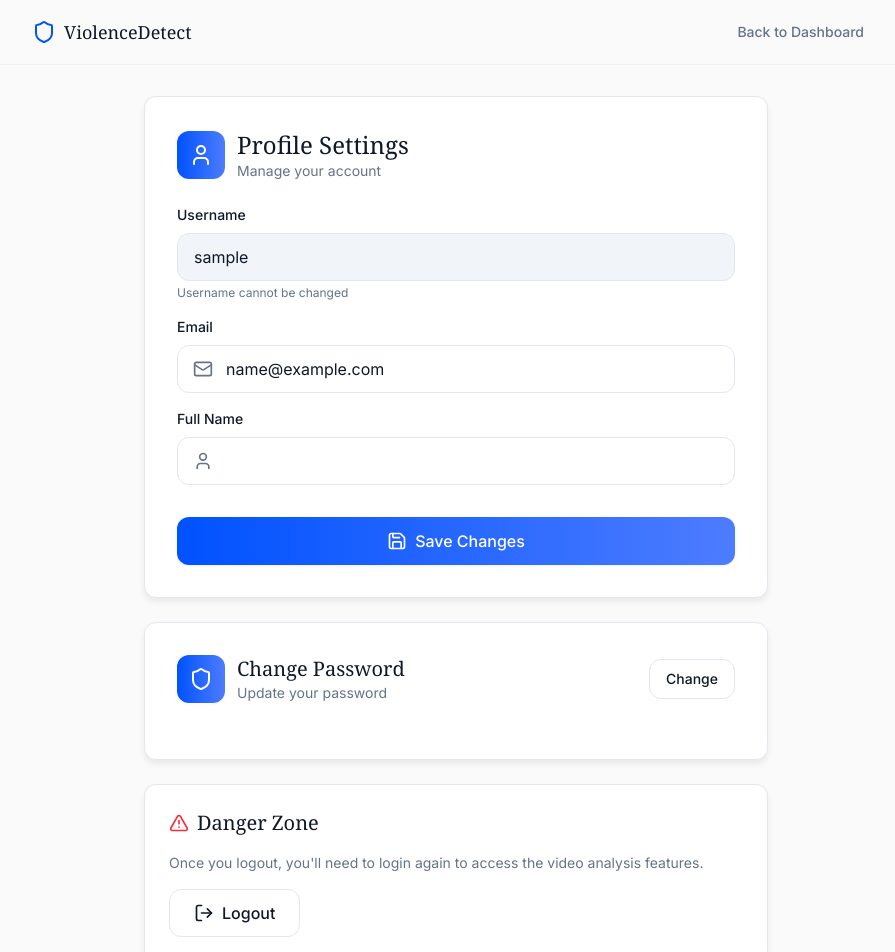
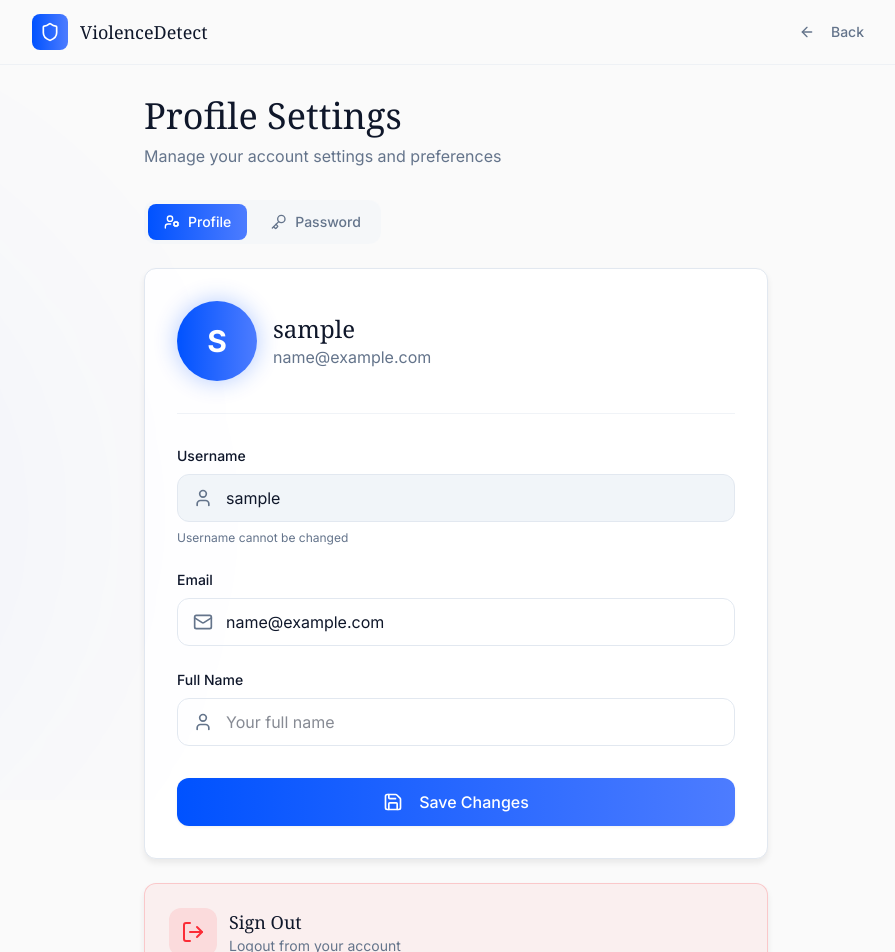
Before and after one commit to Theani7/Violence-Detection-System-using-CNN-LSTM-Models, a React (Vite) app in the folder frontend/: page /profile in a window 1280 px wide. Shown: the top 952 px of the page, without its empty margins (184-1079 px from the left). Built offline with nearby package versions, Linux system fonts and the light colour scheme; sample sign-in values are in the browser's storage; a web font is replaced by a local one.

Commit message:
Redesign profile page with modern style: tabbed interface, animated avatar, gradient backgrounds, improved styling

```diff
--- a/frontend/src/pages/ProfilePage.tsx
+++ b/frontend/src/pages/ProfilePage.tsx
@@ -1,9 +1,9 @@
 import { useState } from "react"
-import { motion } from "framer-motion"
+import { motion, AnimatePresence } from "framer-motion"
 import { Button } from "../components/Button"
 import { Card } from "../components/Card"
 import { useAuth } from "../lib/auth"
-import { Shield, User, Mail, Save, LogOut, AlertTriangle, Eye, EyeOff, CheckCircle } from "lucide-react"
+import { Shield, User, Mail, Save, LogOut, AlertTriangle, Eye, EyeOff, CheckCircle, Settings, Key, LogIn, ArrowLeft, UserCog } from "lucide-react"
 import { useNavigate } from "react-router-dom"
 import { API_URL } from "../lib/config"
 
@@ -16,6 +16,7 @@ export function ProfilePage() {
   const [showPasswordForm, setShowPasswordForm] = useState(false)
   const [message, setMessage] = useState("")
   const [error, setError] = useState("")
+  const [activeTab, setActiveTab] = useState<"profile" | "password">("profile")
 
   const [oldPassword, setOldPassword] = useState("")
   const [newPassword, setNewPassword] = useState("")
@@ -100,60 +101,145 @@ export function ProfilePage() {
   }
 
   return (
-    <div className="min-h-screen">
-      <nav className="fixed left-0 right-0 top-0 z-50 border-b border-border/50 bg-background/80 backdrop-blur-md">
+    <div className="min-h-screen bg-background">
+      {/* Background Effects */}
+      <div className="fixed inset-0 overflow-hidden pointer-events-none">
+        <div className="absolute inset-0 bg-[radial-gradient(ellipse_at_top,_var(--tw-gradient-stops))] from-accent/5 via-background to-background" />
+        <motion.div
+          animate={{ scale: [1, 1.2, 1], opacity: [0.2, 0.4, 0.2] }}
+          transition={{ duration: 8, repeat: Infinity, ease: "easeInOut" }}
+          className="absolute top-1/3 -left-1/4 w-[500px] h-[500px] rounded-full bg-accent/15 blur-[120px]"
+        />
+      </div>
+
+      {/* Navigation */}
+      <nav className="fixed left-0 right-0 top-0 z-50 border-b border-border/50 bg-background/90 backdrop-blur-xl">
         <div className="mx-auto flex h-16 max-w-4xl items-center justify-between px-6">
-          <div className="flex items-center gap-2">
-            <Shield className="h-6 w-6 text-accent" />
+          <div className="flex items-center gap-3">
+            <div className="flex h-9 w-9 items-center justify-center rounded-lg gradient-bg">
+              <Shield className="h-5 w-5 text-white" />
+            </div>
             <span className="font-display text-lg">ViolenceDetect</span>
           </div>
           <Button variant="ghost" size="sm" onClick={() => navigate("/dashboard")}>
-            Back to Dashboard
+            <ArrowLeft className="h-4 w-4 mr-2" />
+            Back
           </Button>
         </div>
       </nav>
 
       <main className="pt-24 pb-12">
         <div className="mx-auto max-w-2xl px-6">
+          {/* Page Header */}
           <motion.div
             initial={{ opacity: 0, y: 20 }}
             animate={{ opacity: 1, y: 0 }}
             transition={{ duration: 0.5 }}
+            className="mb-8"
+          >
+            <h1 className="font-display text-3xl sm:text-4xl">Profile Settings</h1>
+            <p className="mt-2 text-muted-foreground">Manage your account settings and preferences</p>
+          </motion.div>
+
+          {/* Tabs */}
+          <motion.div
+            initial={{ opacity: 0, y: 20 }}
+            animate={{ opacity: 1, y: 0 }}
+            transition={{ duration: 0.5, delay: 0.1 }}
+            className="flex gap-2 mb-6 p-1 bg-muted/50 rounded-xl w-fit"
+          >
+            <button
+              onClick={() => setActiveTab("profile")}
+              className={`flex items-center gap-2 px-4 py-2 rounded-lg text-sm font-medium transition-all ${
+                activeTab === "profile"
+                  ? "gradient-bg text-white"
+                  : "text-muted-foreground hover:text-foreground"
+              }`}
+            >
+              <UserCog className="h-4 w-4" />
+              Profile
+            </button>
+            <button
+              onClick={() => setActiveTab("password")}
+              className={`flex items-center gap-2 px-4 py-2 rounded-lg text-sm font-medium transition-all ${
+                activeTab === "password"
+                  ? "gradient-bg text-white"
+                  : "text-muted-foreground hover:text-foreground"
+              }`}
+            >
+              <Key className="h-4 w-4" />
+              Password
+            </button>
+          </motion.div>
+
+          <AnimatePresence mode="wait">
+            {activeTab === "profile" && (
+              <motion.div
+                key="profile"
+                initial={{ opacity: 0, y: 10 }}
+                animate={{ opacity: 1, y: 0 }}
+                exit={{ opacity: 0, y: -10 }}
+                transition={{ duration: 0.3 }}
               >
                 <Card className="p-8">
-              <div className="mb-6 flex items-center gap-3">
-                <div className="flex h-12 w-12 items-center justify-center rounded-xl gradient-bg">
-                  <User className="h-6 w-6 text-white" />
+                  {/* User Avatar Section */}
+                  <div className="flex items-center gap-4 mb-8 pb-8 border-b border-border/50">
+                    <div className="relative">
+                      <div className="absolute inset-0 bg-accent rounded-full blur-md opacity-30" />
+                      <div className="relative w-20 h-20 rounded-full gradient-bg flex items-center justify-center">
+                        <span className="text-3xl font-bold text-white">
+                          {user?.username?.[0]?.toUpperCase()}
+                        </span>
+                      </div>
                     </div>
                     <div>
-                  <h2 className="font-display text-2xl">Profile Settings</h2>
-                  <p className="text-sm text-muted-foreground">Manage your account</p>
+                      <h2 className="font-display text-2xl">{user?.username}</h2>
+                      <p className="text-muted-foreground">{user?.email || "No email set"}</p>
                     </div>
                   </div>
 
+                  {/* Alert Messages */}
+                  <AnimatePresence>
                     {message && (
-                <div className="mb-4 rounded-xl border border-green-500/30 bg-green-500/10 p-3 text-sm text-green-500 flex items-center gap-2">
-                  <CheckCircle className="h-4 w-4" />
+                      <motion.div
+                        initial={{ opacity: 0, y: -10 }}
+                        animate={{ opacity: 1, y: 0 }}
+                        exit={{ opacity: 0, y: -10 }}
+                        className="mb-4 rounded-xl border border-green-500/30 bg-green-500/10 p-4 text-sm text-green-500 flex items-center gap-2"
+                      >
+                        <CheckCircle className="h-5 w-5" />
                         {message}
-                </div>
+                      </motion.div>
                     )}
+                  </AnimatePresence>
 
+                  <AnimatePresence>
                     {error && (
-                <div className="mb-4 rounded-xl border border-red-500/30 bg-red-500/10 p-3 text-sm text-red-500">
+                      <motion.div
+                        initial={{ opacity: 0, y: -10 }}
+                        animate={{ opacity: 1, y: 0 }}
+                        exit={{ opacity: 0, y: -10 }}
+                        className="mb-4 rounded-xl border border-red-500/30 bg-red-500/10 p-4 text-sm text-red-500"
+                      >
                         {error}
-                </div>
+                      </motion.div>
                     )}
+                  </AnimatePresence>
 
-              <div className="space-y-4">
+                  {/* Profile Form */}
+                  <div className="space-y-6">
                     <div>
                       <label className="block text-sm font-medium mb-2">Username</label>
+                      <div className="relative">
+                        <User className="absolute left-4 top-1/2 -translate-y-1/2 h-5 w-5 text-muted-foreground" />
                         <input
                           type="text"
                           value={user?.username || ""}
-                    className="w-full h-12 px-4 rounded-xl border border-border bg-muted cursor-not-allowed"
+                          className="w-full h-12 pl-12 pr-4 rounded-xl border border-border bg-muted cursor-not-allowed"
                           disabled
                         />
-                  <p className="mt-1 text-xs text-muted-foreground">Username cannot be changed</p>
+                      </div>
+                      <p className="mt-2 text-xs text-muted-foreground">Username cannot be changed</p>
                     </div>
 
                     <div>
@@ -165,6 +251,7 @@ export function ProfilePage() {
                           value={email}
                           onChange={(e) => setEmail(e.target.value)}
                           className="w-full h-12 pl-12 pr-4 rounded-xl border border-border bg-transparent focus:ring-2 focus:ring-accent focus:ring-offset-2 focus:ring-offset-background outline-none transition-all"
+                          placeholder="your@email.com"
                         />
                       </div>
                     </div>
@@ -178,41 +265,67 @@ export function ProfilePage() {
                           value={fullName}
                           onChange={(e) => setFullName(e.target.value)}
                           className="w-full h-12 pl-12 pr-4 rounded-xl border border-border bg-transparent focus:ring-2 focus:ring-accent focus:ring-offset-2 focus:ring-offset-background outline-none transition-all"
+                          placeholder="Your full name"
                         />
                       </div>
                     </div>
                   </div>
 
-              <div className="mt-8 flex gap-4">
-                <Button className="flex-1" onClick={handleSave}>
-                  <Save className="h-5 w-5" />
+                  <Button className="w-full mt-8" onClick={handleSave}>
+                    <Save className="h-5 w-5 mr-2" />
                     Save Changes
                   </Button>
-              </div>
                 </Card>
+              </motion.div>
+            )}
 
-            <Card className="mt-6 p-8">
-              <div className="flex items-center justify-between mb-6">
-                <div className="flex items-center gap-3">
-                  <div className="flex h-12 w-12 items-center justify-center rounded-xl gradient-bg">
-                    <Shield className="h-6 w-6 text-white" />
+            {activeTab === "password" && (
+              <motion.div
+                key="password"
+                initial={{ opacity: 0, y: 10 }}
+                animate={{ opacity: 1, y: 0 }}
+                exit={{ opacity: 0, y: -10 }}
+                transition={{ duration: 0.3 }}
+              >
+                <Card className="p-8">
+                  <div className="flex items-center gap-4 mb-6">
+                    <div className="w-14 h-14 rounded-2xl bg-gradient-to-br from-amber-500 to-orange-600 flex items-center justify-center">
+                      <Key className="h-7 w-7 text-white" />
                     </div>
                     <div>
                       <h2 className="font-display text-xl">Change Password</h2>
-                    <p className="text-sm text-muted-foreground">Update your password</p>
+                      <p className="text-sm text-muted-foreground">Update your account password</p>
                     </div>
                   </div>
-                <Button
-                  variant="secondary"
-                  size="sm"
-                  onClick={() => setShowPasswordForm(!showPasswordForm)}
+
+                  <AnimatePresence>
+                    {message && (
+                      <motion.div
+                        initial={{ opacity: 0, y: -10 }}
+                        animate={{ opacity: 1, y: 0 }}
+                        exit={{ opacity: 0, y: -10 }}
+                        className="mb-4 rounded-xl border border-green-500/30 bg-green-500/10 p-4 text-sm text-green-500 flex items-center gap-2"
                       >
-                  {showPasswordForm ? "Cancel" : "Change"}
-                </Button>
-              </div>
+                        <CheckCircle className="h-5 w-5" />
+                        {message}
+                      </motion.div>
+                    )}
+                  </AnimatePresence>
 
-              {showPasswordForm && (
-                <div className="space-y-4">
+                  <AnimatePresence>
+                    {error && (
+                      <motion.div
+                        initial={{ opacity: 0, y: -10 }}
+                        animate={{ opacity: 1, y: 0 }}
+                        exit={{ opacity: 0, y: -10 }}
+                        className="mb-4 rounded-xl border border-red-500/30 bg-red-500/10 p-4 text-sm text-red-500"
+                      >
+                        {error}
+                      </motion.div>
+                    )}
+                  </AnimatePresence>
+
+                  <div className="space-y-5">
                     <div>
                       <label className="block text-sm font-medium mb-2">Current Password</label>
                       <div className="relative">
@@ -221,13 +334,14 @@ export function ProfilePage() {
                           value={oldPassword}
                           onChange={(e) => setOldPassword(e.target.value)}
                           className="w-full h-12 px-4 pr-12 rounded-xl border border-border bg-transparent focus:ring-2 focus:ring-accent focus:ring-offset-2 focus:ring-offset-background outline-none transition-all"
+                          placeholder="Enter current password"
                         />
                         <button
                           type="button"
                           onClick={() => setShowPasswords(p => ({ ...p, old: !p.old }))}
-                        className="absolute right-4 top-1/2 -translate-y-1/2"
+                          className="absolute right-4 top-1/2 -translate-y-1/2 text-muted-foreground hover:text-foreground"
                         >
-                        {showPasswords.old ? <EyeOff className="h-5 w-5 text-muted-foreground" /> : <Eye className="h-5 w-5 text-muted-foreground" />}
+                          {showPasswords.old ? <EyeOff className="h-5 w-5" /> : <Eye className="h-5 w-5" />}
                         </button>
                       </div>
                     </div>
@@ -240,13 +354,14 @@ export function ProfilePage() {
                           value={newPassword}
                           onChange={(e) => setNewPassword(e.target.value)}
                           className="w-full h-12 px-4 pr-12 rounded-xl border border-border bg-transparent focus:ring-2 focus:ring-accent focus:ring-offset-2 focus:ring-offset-background outline-none transition-all"
+                          placeholder="Enter new password"
                         />
                         <button
                           type="button"
                           onClick={() => setShowPasswords(p => ({ ...p, new: !p.new }))}
-                        className="absolute right-4 top-1/2 -translate-y-1/2"
+                          className="absolute right-4 top-1/2 -translate-y-1/2 text-muted-foreground hover:text-foreground"
                         >
-                        {showPasswords.new ? <EyeOff className="h-5 w-5 text-muted-foreground" /> : <Eye className="h-5 w-5 text-muted-foreground" />}
+                          {showPasswords.new ? <EyeOff className="h-5 w-5" /> : <Eye className="h-5 w-5" />}
                         </button>
                       </div>
                     </div>
@@ -259,66 +374,104 @@ export function ProfilePage() {
                           value={confirmPassword}
                           onChange={(e) => setConfirmPassword(e.target.value)}
                           className="w-full h-12 px-4 pr-12 rounded-xl border border-border bg-transparent focus:ring-2 focus:ring-accent focus:ring-offset-2 focus:ring-offset-background outline-none transition-all"
+                          placeholder="Confirm new password"
                         />
                         <button
                           type="button"
                           onClick={() => setShowPasswords(p => ({ ...p, confirm: !p.confirm }))}
-                        className="absolute right-4 top-1/2 -translate-y-1/2"
+                          className="absolute right-4 top-1/2 -translate-y-1/2 text-muted-foreground hover:text-foreground"
                         >
-                        {showPasswords.confirm ? <EyeOff className="h-5 w-5 text-muted-foreground" /> : <Eye className="h-5 w-5 text-muted-foreground" />}
+                          {showPasswords.confirm ? <EyeOff className="h-5 w-5" /> : <Eye className="h-5 w-5" />}
                         </button>
                       </div>
                     </div>
 
                     <Button className="w-full" onClick={handleChangePassword}>
+                      <Key className="h-5 w-5 mr-2" />
                       Update Password
                     </Button>
                   </div>
+                </Card>
+              </motion.div>
             )}
-            </Card>
+          </AnimatePresence>
 
-            <Card className="mt-6 p-6">
-              <div className="flex items-center gap-2 mb-4">
-                <AlertTriangle className="h-5 w-5 text-red-500" />
-                <h3 className="font-display text-xl">Danger Zone</h3>
+          {/* Logout Section */}
+          <motion.div
+            initial={{ opacity: 0, y: 20 }}
+            animate={{ opacity: 1, y: 0 }}
+            transition={{ duration: 0.5, delay: 0.2 }}
+          >
+            <Card className="mt-6 p-6 border border-red-500/20 bg-red-500/5">
+              <div className="flex items-center gap-3 mb-4">
+                <div className="w-12 h-12 rounded-xl bg-red-500/10 flex items-center justify-center">
+                  <LogOut className="h-6 w-6 text-red-500" />
+                </div>
+                <div>
+                  <h3 className="font-display text-lg">Sign Out</h3>
+                  <p className="text-sm text-muted-foreground">Logout from your account</p>
+                </div>
               </div>
               <p className="text-sm text-muted-foreground mb-4">
-                Once you logout, you'll need to login again to access the video analysis features.
+                You'll need to sign in again to access video analysis features.
               </p>
-              <Button variant="secondary" onClick={() => setShowLogoutConfirm(true)}>
-                <LogOut className="h-5 w-5" />
-                Logout
+              <Button
+                variant="outline"
+                className="border-red-500/30 text-red-500 hover:bg-red-500/10"
+                onClick={() => setShowLogoutConfirm(true)}
+              >
+                <LogOut className="h-4 w-4 mr-2" />
+                Sign Out
               </Button>
             </Card>
           </motion.div>
         </div>
       </main>
 
+      {/* Logout Confirmation Modal */}
+      <AnimatePresence>
         {showLogoutConfirm && (
-        <div className="fixed inset-0 z-50 flex items-center justify-center">
-          <div className="absolute inset-0 bg-foreground/50" onClick={() => setShowLogoutConfirm(false)} />
           <motion.div
-            initial={{ scale: 0.95 }}
-            animate={{ scale: 1 }}
+            initial={{ opacity: 0 }}
+            animate={{ opacity: 1 }}
+            exit={{ opacity: 0 }}
+            className="fixed inset-0 z-50 flex items-center justify-center"
+          >
+            <div className="absolute inset-0 bg-foreground/50 backdrop-blur-sm" onClick={() => setShowLogoutConfirm(false)} />
+            <motion.div
+              initial={{ scale: 0.95, opacity: 0 }}
+              animate={{ scale: 1, opacity: 1 }}
+              exit={{ scale: 0.95, opacity: 0 }}
               className="relative z-10 w-full max-w-md mx-4"
             >
-            <Card className="p-6">
-              <h3 className="font-display text-xl text-center">Confirm Logout</h3>
-              <p className="mt-2 text-center text-muted-foreground">
-                Are you sure you want to logout?
+              <Card className="p-8 text-center">
+                <div className="mx-auto w-16 h-16 rounded-full bg-red-500/10 flex items-center justify-center mb-4">
+                  <LogOut className="h-8 w-8 text-red-500" />
+                </div>
+                <h3 className="font-display text-2xl">Sign Out</h3>
+                <p className="mt-2 text-muted-foreground">
+                  Are you sure you want to sign out? You'll need to sign in again to continue using the app.
                 </p>
                 <div className="mt-6 flex gap-4">
-                <Button variant="secondary" className="flex-1" onClick={() => setShowLogoutConfirm(false)}>
+                  <Button
+                    variant="secondary"
+                    className="flex-1"
+                    onClick={() => setShowLogoutConfirm(false)}
+                  >
                     Cancel
                   </Button>
-                <Button className="flex-1" onClick={handleLogout}>
-                  Logout
+                  <Button
+                    className="flex-1 bg-red-500 hover:bg-red-600"
+                    onClick={handleLogout}
+                  >
+                    Sign Out
                   </Button>
                 </div>
               </Card>
             </motion.div>
-        </div>
+          </motion.div>
         )}
+      </AnimatePresence>
     </div>
   )
 }
```
Lines whose indentation alone changed are shown as unchanged.
